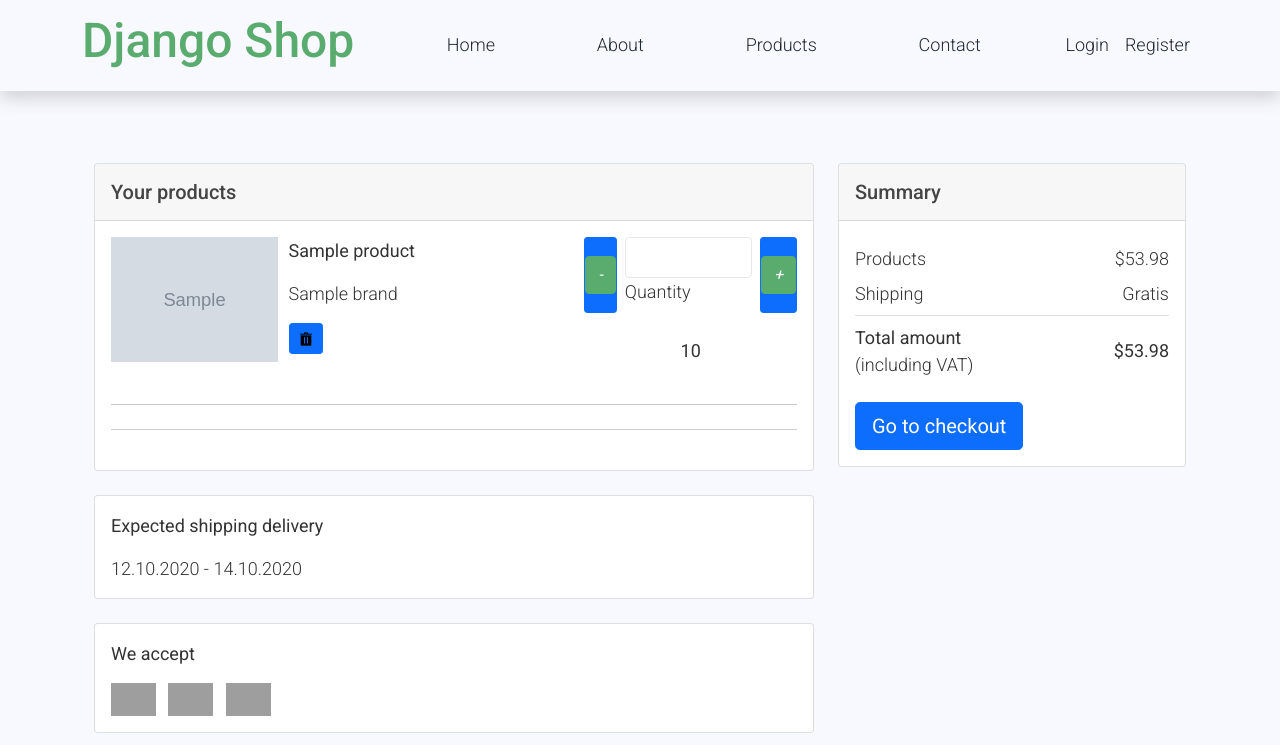
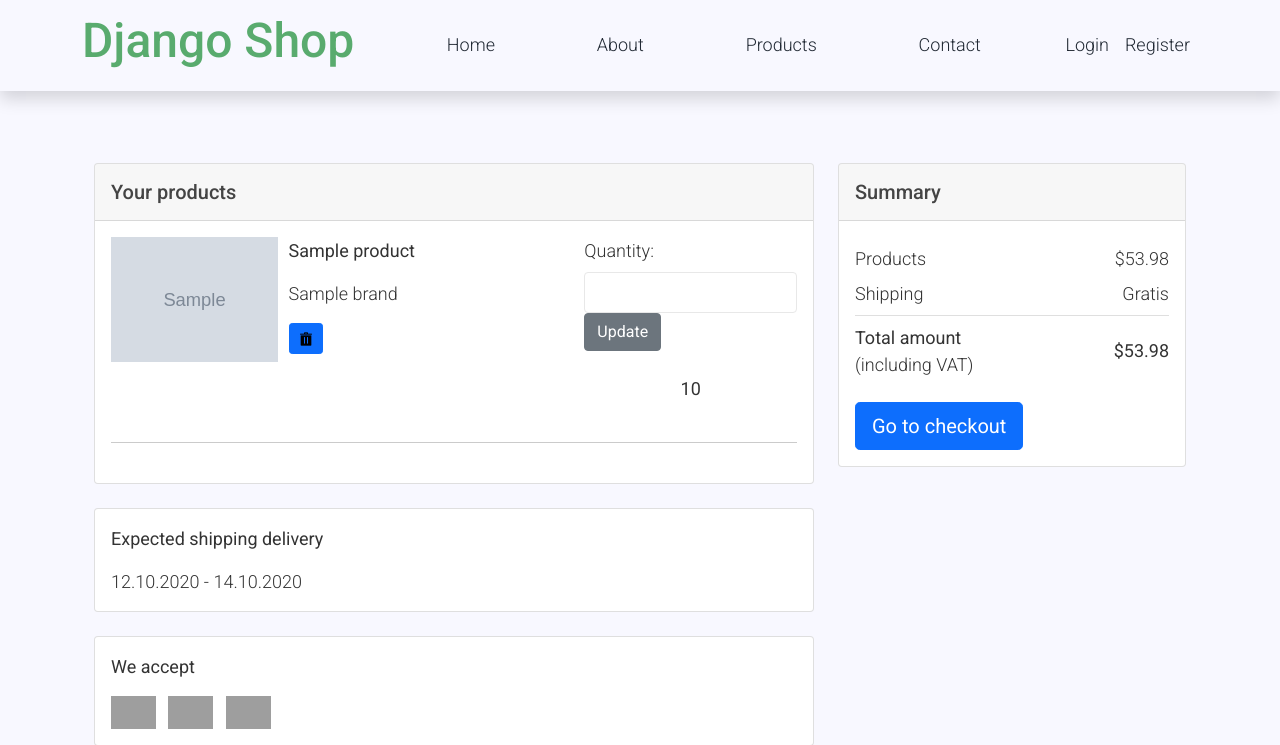
Before and after one commit to wiktoriamarszewska77/Django_shop, a Django app: template shop/basket/templates/basket_summary.html in a window 1280 px wide. Shown: the part 121-866 px from the top of the page. Run offline with Django 4.2, Linux system fonts and the light colour scheme; the template is opened without the code that fills it: most values are stand-ins (such as "Sample title", 1, 10 or a date in 2020); grey boxes marked "Sample" are stand-in pictures; some libraries are stand-ins or nearby versions; grey boxes are pictures that could not be loaded.

Commit message:
feat:Add to update quantity of products in the summary

```diff
--- a/shop/basket/basket.py
+++ b/shop/basket/basket.py
@@ -33,3 +33,15 @@ class Basket():
     def get_quants(self):
         quantities = self.basket
         return quantities
+
+    def update(self, product, quantity):
+        product_id = str(product)
+        product_qty = int(quantity)
+
+        our_basket = self.basket
+        our_basket[product_id] = product_qty
+
+        self.session.modified = True
+
+        thing = self.basket
+        return thing
--- a/shop/basket/templates/basket_summary.html
+++ b/shop/basket/templates/basket_summary.html
@@ -1,4 +1,5 @@
 {% extends 'base.html' %}
+{% load static %}
 {% block content %}
 <section class="h-100 gradient-custom">
   <div class="container py-5">
@@ -26,7 +27,7 @@
                 <!-- Data -->
                 <p><strong>{{ product.name }}</strong></p>
                 <p>{{ product.brand }}</p>
-                <button type="button" class="btn btn-primary btn-sm me-1 mb-2" data-mdb-toggle="tooltip"
+                <button type="button" class="btn btn-primary btn-sm me-1 mb-2 trash" data-mdb-toggle="tooltip"
                   title="Remove item">
                   <img src="/media/trash.png">
                 </button>
@@ -35,20 +36,21 @@
               <div class="col-lg-4 col-md-6 mb-4 mb-lg-0">
                 <!-- Quantity -->
                 <div class="d-flex mb-4" style="max-width: 300px">
-                    <button class="btn btn-primary btn-sm p-0 me-2"
-                            onclick="this.parentNode.querySelector('input[type=number]').stepDown()">
-                        <i class="btn btn-success">-</i>
-                    </button>
+<!--                    <button class="btn btn-primary btn-sm p-0 me-2"-->
+<!--                            onclick="this.parentNode.querySelector('input[type=number]').stepDown()">-->
+<!--                        <i class="btn btn-success">-</i>-->
+<!--                    </button>-->
 
                     <div class="form-outline">
-                        <input id="form1" min="0" name="quantity" value="{% for key, value in quantities.items %}{% if key == product.id|slugify %}{{ value }}{% endif %}{% endfor %}" type="number" class="form-control" />
-                        <label class="form-label" for="form1">Quantity</label>
+                      <label class="form-label" for="select{{product.id}}">Quantity:</label>
+                        <input id="select{{product.id}}" min="0" name="quantity" value="{% for key, value in quantities.items %}{% if key == product.id|slugify %}{{ value }}{% endif %}{% endfor %}" type="number" class="form-control" />
+                        <button type="button" data-index="{{ product.id }}" class="btn btn-secondary update-basket">Update</button>
                     </div>
 
-                    <button class="btn btn-primary btn-sm p-0 ms-2"
-                            onclick="this.parentNode.querySelector('input[type=number]').stepUp()">
-                        <i class="btn btn-success">+</i>
-                    </button>
+<!--                    <button class="btn btn-primary btn-sm p-0 ms-2"-->
+<!--                            onclick="this.parentNode.querySelector('input[type=number]').stepUp()">-->
+<!--                        <i class="btn btn-success">+</i>-->
+<!--                    </button>-->
                 </div>
                 <!-- Quantity -->
 
@@ -63,7 +65,6 @@
             {% endfor %}
             <!-- Single item -->
 
-            <hr class="my-4" />
           </div>
         </div>
         <div class="card mb-4">
@@ -124,8 +125,25 @@
     </div>
   </div>
 </section>
-
-<!--{% for product in basket_products %}-->
-<!--  {{ product }} {{ product.price }}-->
-<!--{% endfor %}-->
+<script>
+        $(document).on('click', '.update-basket', function (e){
+        e.preventDefault();
+        var productid = $(this).data('index');
+        $.ajax({
+            type: 'POST',
+            url: '{% url "basket_update" %}',
+            data: {
+                product_id: $(this).data('index'),
+                product_qty: $('#select' + productid).val(),
+                csrfmiddlewaretoken: "{{ csrf_token }}",
+                action: 'post'
+            },
+            success: function (json) {
+                location.reload();
+            },
+            error: function (xhr, errmsg, err) {
+            }
+        });
+    })
+</script>
 {% endblock %}
```
Also changed, not shown: shop/basket/views.py (+12 -0 lines).
